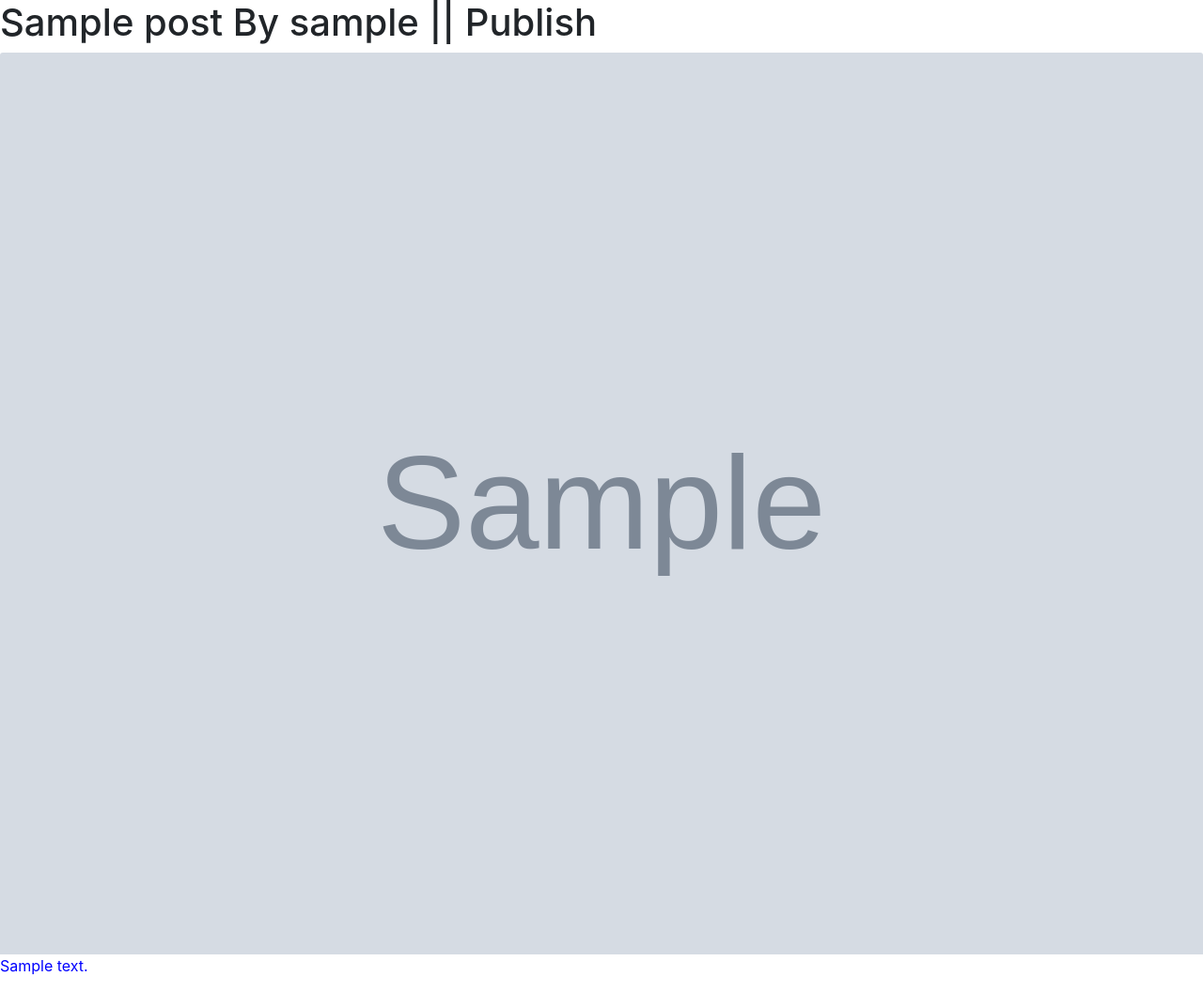
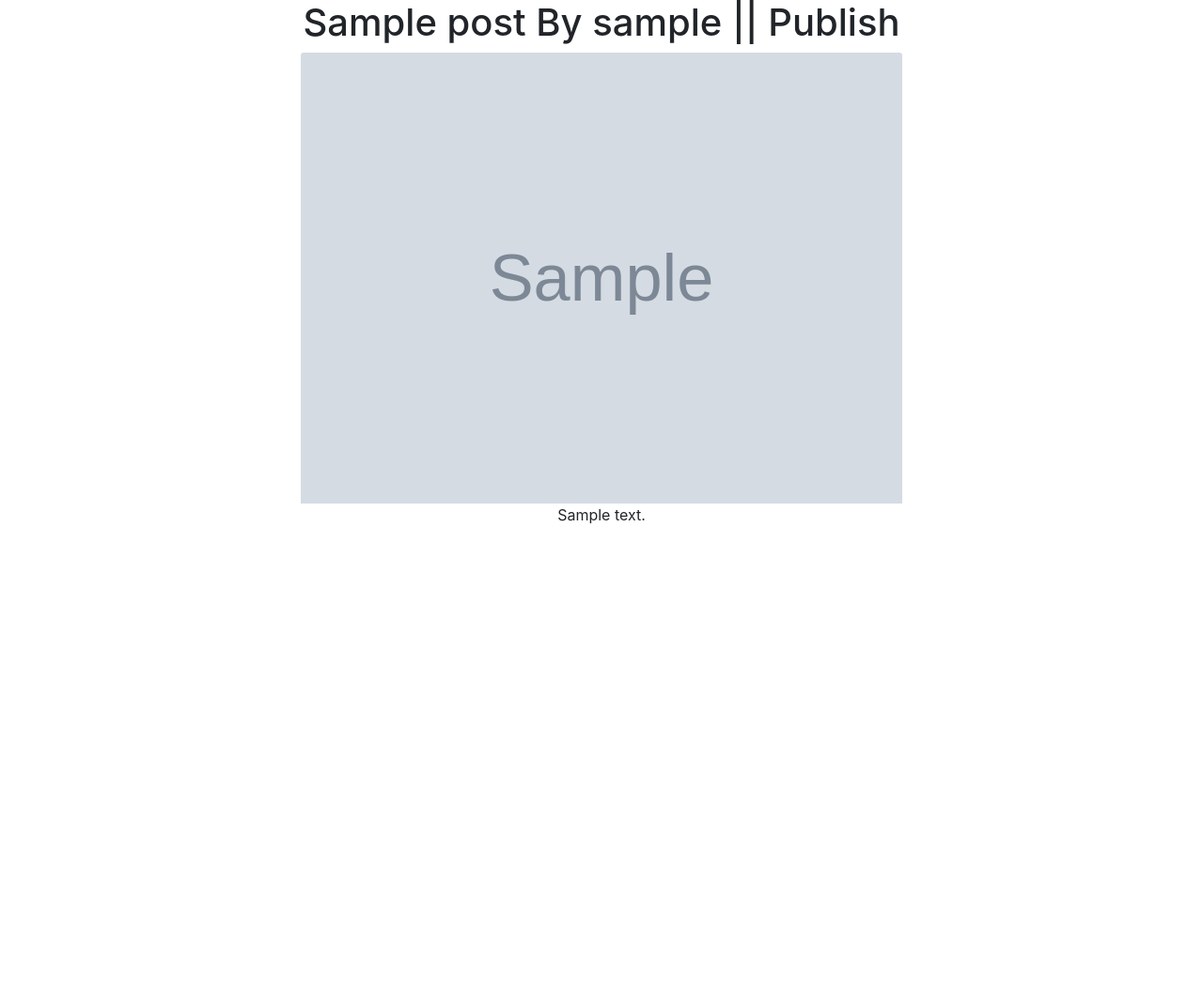
Before and after one commit to purple-phoenix/dailyprogrammer-blog, a Django app: page /post/1/ in a window 1280 px wide. Shown: the whole page at 94% size. After the commit the page ends 558 px from the top, so only its background shows below. Run offline with Django 3.2, Linux system fonts and the light colour scheme; tables that the repository leaves empty hold one stand-in row (values such as "Sample post"); grey boxes marked "Sample" are stand-in pictures; some libraries are stand-ins or nearby versions.

Commit message:
Center and fixup stock image

```diff
--- a/blog/static/style.css
+++ b/blog/static/style.css
@@ -1,3 +1,8 @@
 .center {
-      color:blue
+      text-align: center;
+      max-width: 50%;
+      height: auto;
+      display:block;
+      margin-left: auto;
+      margin-right: auto;
 }
--- a/blog/templates/index.html
+++ b/blog/templates/index.html
@@ -28,3 +28,5 @@
     </div>
     {% endfor %}
 </div>
+
+{% endblock %}
--- a/blog/templates/post_detail.html
+++ b/blog/templates/post_detail.html
@@ -1,8 +1,8 @@
 {% extends "base.html" %}
 {% load static %}
 {% block page_content %}
-<h1>{{post.title}} By {{post.author}}  || {{post.get_status_str}}</h1>
-<img class="card-img-top" src="{{ post.picture }}">
+<h1 class="center">{{post.title}} By {{post.author}}  || {{post.get_status_str}}</h1>
+<img class="card-img-top center" src="{{ post.picture }}" class="center">
 <p class="center">
     {{post.content}}
 </p>
```
Also changed, not shown: blog/static/404.jpg, blog/templates/base.html (line endings or trailing spaces).
